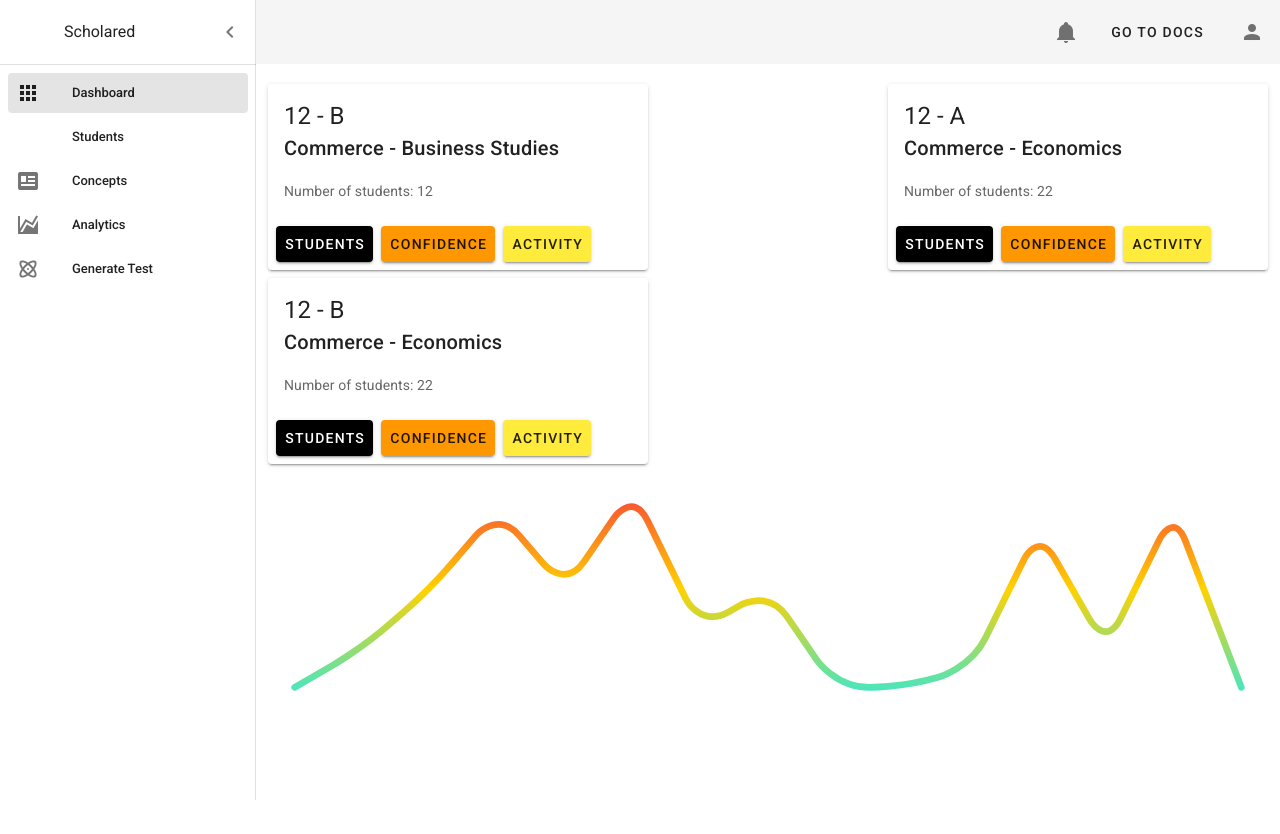
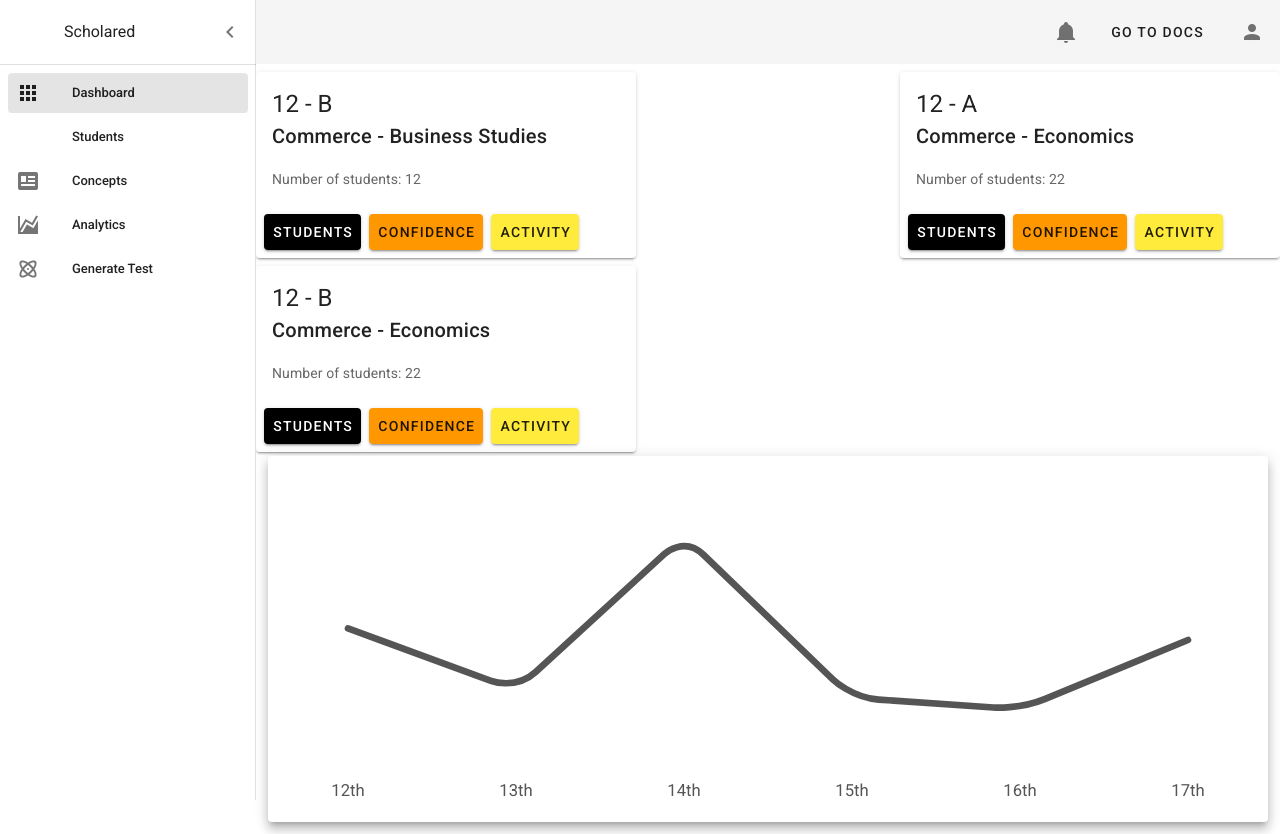
Before and after one commit to suryarajendhran/schld-teacher-suite-2.0, a Nuxt app: page / in a window 1280 px wide. Before the commit the page ends 800 px from the top, so only its background shows below. Built offline with nearby package versions, Linux system fonts and the light colour scheme.

Commit message:
Sparkline working

```diff
--- a/pages/index.vue
+++ b/pages/index.vue
@@ -1,5 +1,5 @@
 <template>
-  <v-col>
+  <div>
     <v-row justify="space-between">
       <v-card class="mt-2" v-for="room in classes" :key="room.cid" width="380">
         <v-card-title primary-title cl>
@@ -21,24 +21,27 @@
         </v-card-actions>
       </v-card>
     </v-row>
-    <v-row>
-      <!-- <v-card class="mt-4 mx-auto" elevation="12" max-width="calc(100%-32px)"> -->
-      <v-sparkline
-        :value="value"
-        :gradient="gradient"
-        :smooth="radius || false"
-        :padding="padding"
-        :line-width="width"
-        :stroke-linecap="lineCap"
-        :gradient-direction="gradientDirection"
-        :fill="fill"
-        :type="type"
-        :auto-line-width="autoLineWidth"
-        auto-draw
-      ></v-sparkline>
-      <!-- </v-card> -->
-    </v-row>
-  </v-col>
+    <div>
+      <v-card
+        class="mt-4 pb-2 mx-auto"
+        elevation="8"
+        max-width="calc(100%-32px)"
+      >
+        <v-sparkline
+          :value="value"
+          :labels="labels"
+          label-size="5"
+          line-width="2"
+          color="#555"
+          height="100"
+          padding="24"
+          stroke-linecap="round"
+          smooth
+        >
+        </v-sparkline>
+      </v-card>
+    </div>
+  </div>
 </template>
 
 <script>
@@ -53,17 +56,6 @@ export default {
       ['#f72047', '#ffd200', '#1feaea'],
     ]
     return {
-      width: 2,
-      radius: 10,
-      padding: 8,
-      lineCap: 'round',
-      gradient: gradients[5],
-      value: [0, 2, 5, 9, 5, 10, 3, 5, 0, 0, 1, 8, 2, 9, 0],
-      gradientDirection: 'top',
-      gradients,
-      fill: false,
-      type: 'trend',
-      autoLineWidth: false,
       classes: [
         {
           cid: '18474uy',
@@ -94,31 +86,31 @@ export default {
         { label: '12th', questions: '120' },
         { label: '13th', questions: '104' },
         { label: '14th', questions: '144' },
-        { label: '15th', questions: '122' },
+        { label: '15th', questions: '102' },
         { label: '16th', questions: '99' },
         { label: '17th', questions: '117' },
       ],
     }
   },
   computed: {
-    // labels() {
-    //   let labels = []
-    //   if (this.activity) {
-    //     this.activity.forEach((day) => {
-    //       labels.push(day.label)
-    //     })
-    //   }
-    //   return labels
-    // },
-    // value() {
-    //   let values = []
-    //   if (this.activity) {
-    //     this.activity.forEach((day) => {
-    //       values.push(parseInt(day.questions))
-    //     })
-    //   }
-    //   return values
-    // },
+    labels() {
+      let labels = []
+      if (this.activity) {
+        this.activity.forEach((day) => {
+          labels.push(day.label)
+        })
+      }
+      return labels
+    },
+    value() {
+      let values = []
+      if (this.activity) {
+        this.activity.forEach((day) => {
+          values.push(parseInt(day.questions))
+        })
+      }
+      return values
+    },
   },
 }
 </script>
```
